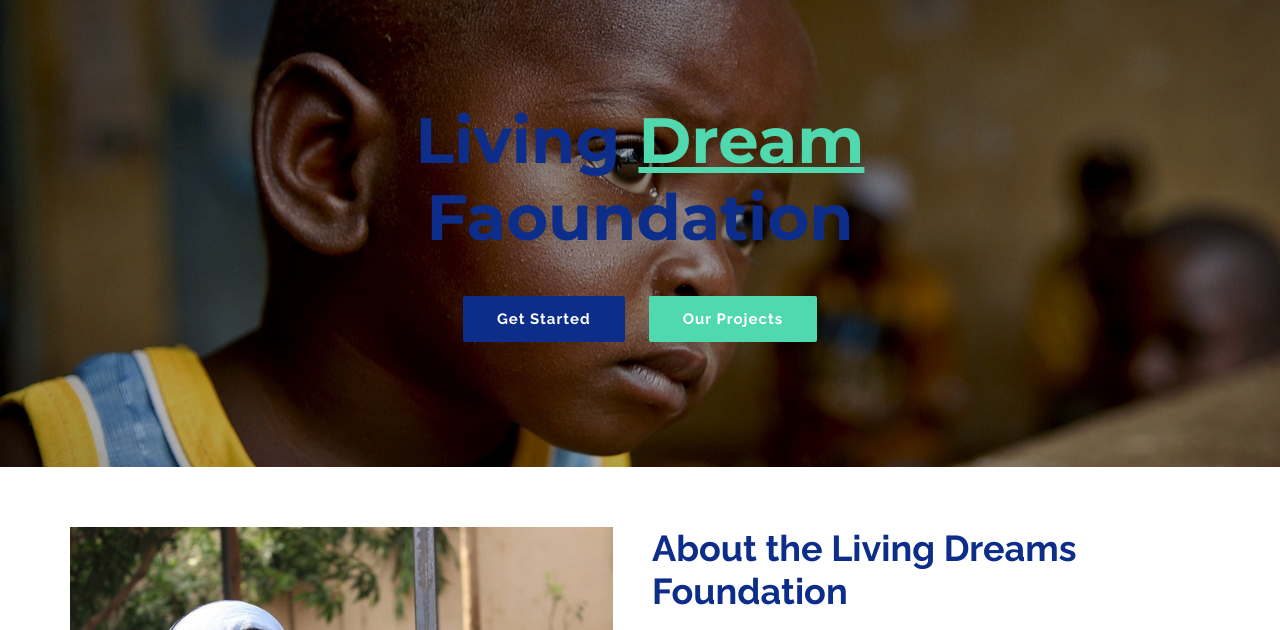
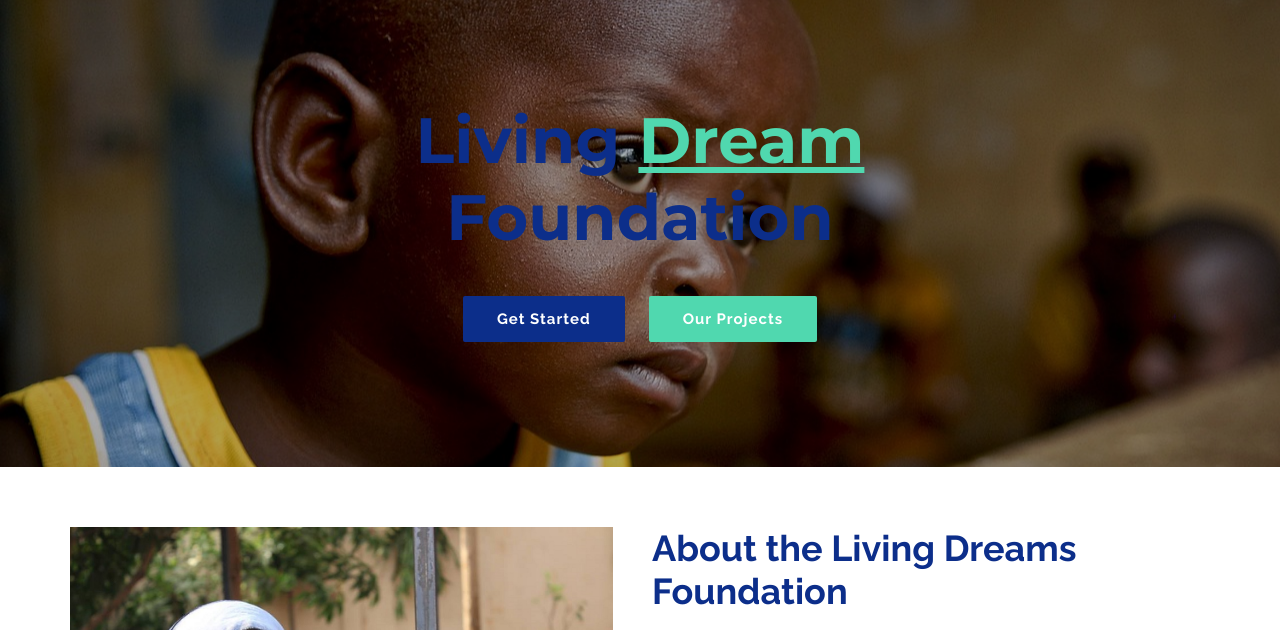
Before and after one commit to DOVINSMART/ld, a plain HTML site: page index.html in a window 1280 px wide. Shown: the part 133-763 px from the top of the page. Drawn offline with nearby package versions, Linux system fonts and the light colour scheme.

Commit message:
Update index.html

```diff
--- a/index.html
+++ b/index.html
@@ -100,7 +100,7 @@
   <section id="hero">
 
     <div class="hero-content" data-aos="fade-up">
-      <h2>Living <span>Dream</span><br>Faoundation</h2>
+      <h2>Living <span>Dream</span><br>Foundation</h2>
       <div>
         <a href="#about" class="btn-get-started scrollto">Get Started</a>
         <a href="#portfolio" class="btn-projects scrollto">Our Projects</a>
```
